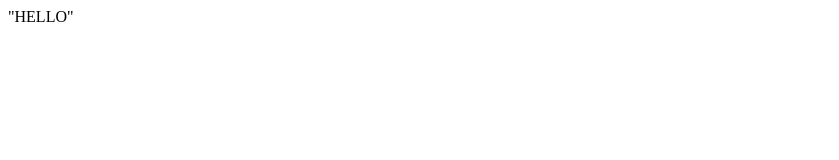
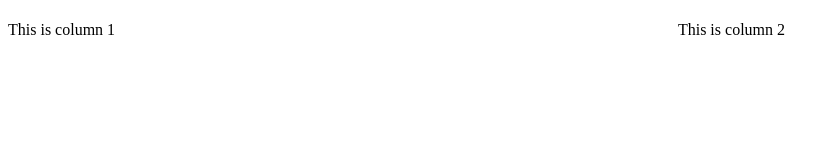
Before and after one commit to rdtek/rdtek.github.io, a plain HTML site: page index.html in a window 1280 px wide. Shown: the whole page, without its empty margins (0-839 px from the left). Drawn offline with Linux system fonts and the light colour scheme.

Commit message:
Added simple two column layout.

```diff
--- a/index.html
+++ b/index.html
@@ -1 +1,13 @@
-"HELLO"
+<html>
+    <head>
+        <link rel="stylesheet" type="text/css" href="styles.css">
+    </head>
+    <div class="section group">
+        <div class="col span_1_of_2">
+        This is column 1
+        </div>
+        <div class="col span_1_of_2">
+        This is column 2
+        </div>
+    </div>
+</html>
--- /dev/null
+++ b/styles.css
@@ -0,0 +1,40 @@
+/*  SECTIONS  */
+.section {
+    clear: both;
+    padding: 0px;
+    margin: 0px;
+}
+
+/*  COLUMN SETUP  */
+.col {
+    display: block;
+    float:left;
+    margin: 1% 0 1% 6%;
+}
+.col:first-child { margin-left: 0; }
+
+/*  GROUPING  */
+.group:before,
+.group:after { content:""; display:table; }
+.group:after { clear:both;}
+.group { zoom:1; /* For IE 6/7 */ }
+
+/*  GRID OF TWO  */
+.span_2_of_2 {
+    width: 100%;
+}
+.span_1_of_2 {
+    width: 47%;
+}
+
+/*  GO FULL WIDTH AT LESS THAN 480 PIXELS */
+
+@media only screen and (max-width: 480px) {
+    .col {
+        margin: 1% 0 1% 0%;
+    }
+}
+
+@media only screen and (max-width: 480px) {
+    .span_2_of_2, .span_1_of_2 { width: 100%; }
+}
```
